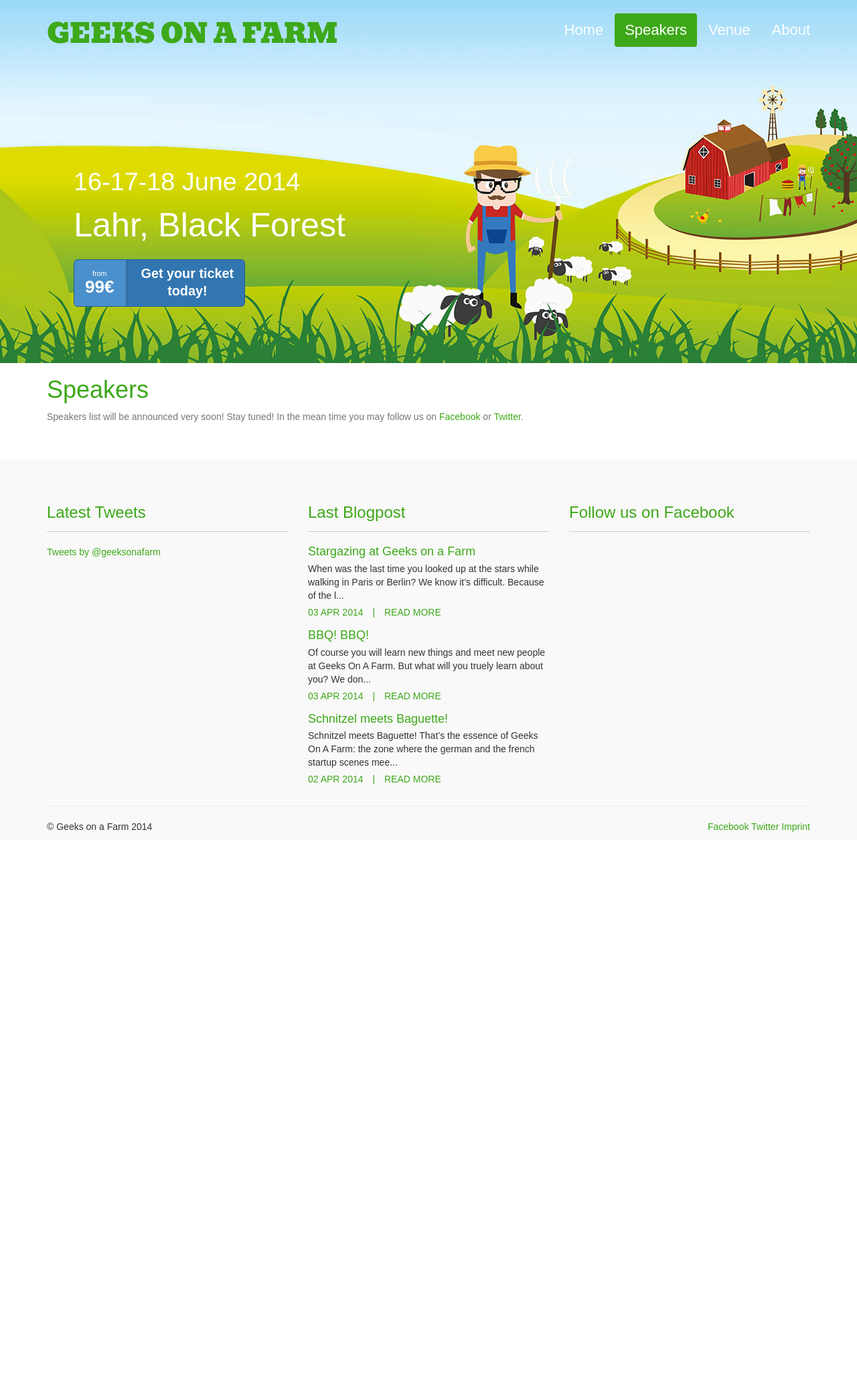
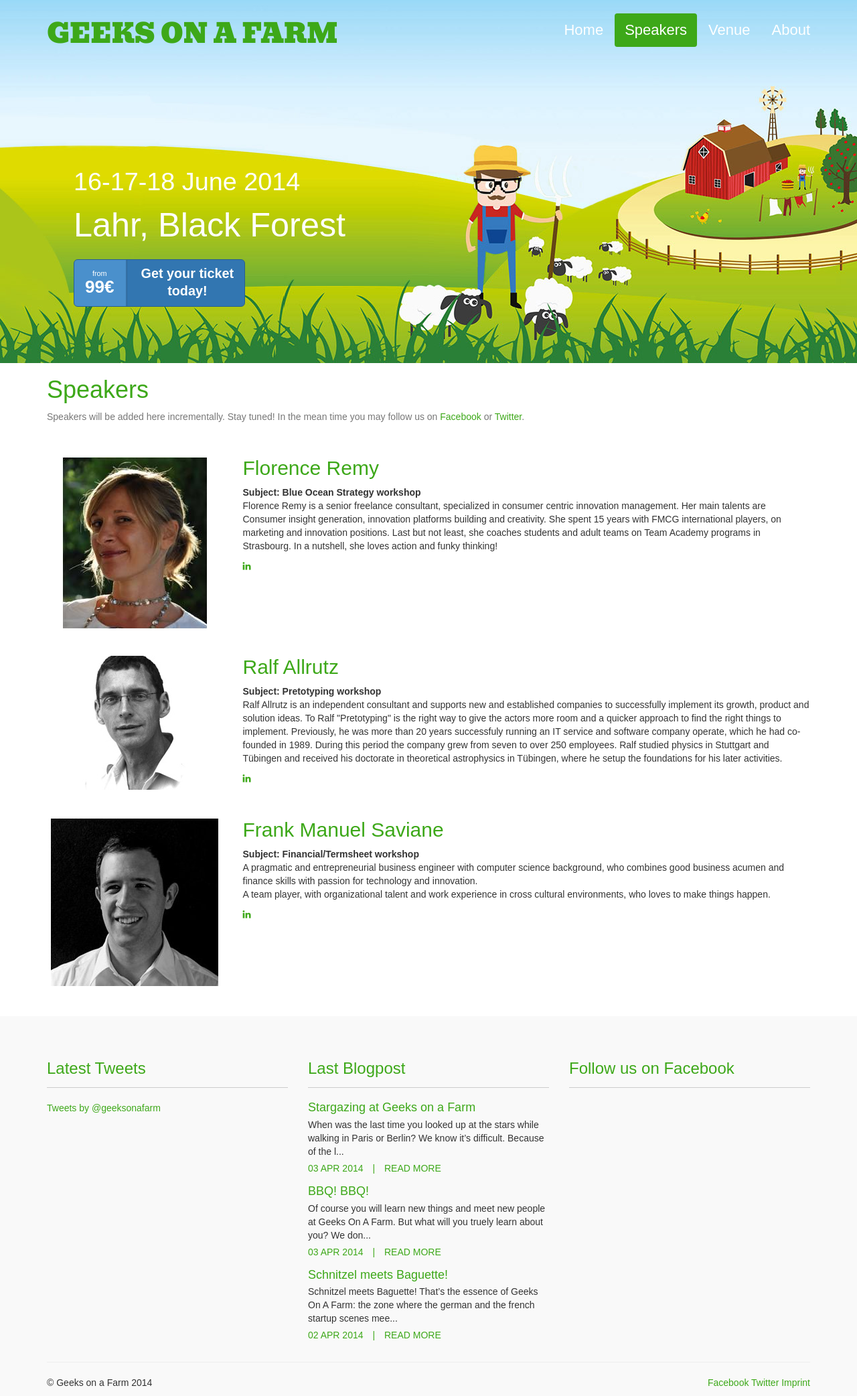
Before and after one commit to brakotozafy/geeksonafarm, a Jekyll site: the page built from speakers.html, in a window 1280 px wide. Shown: the whole page at 67% size. Built offline with Jekyll 4.4.1, drawn with Linux system fonts in a browser that asks for light colours; nearby versions of some CDN libraries; some web fonts are replaced; Markdown is read by kramdown in place of the engine named in the settings; comment, search, counter and statistics services are not loaded; before the commit the page ends 1254 px from its top, so only the background shows below that.

Commit message:
add infos on speakers page

```diff
--- a/_layouts/default.html
+++ b/_layouts/default.html
@@ -15,6 +15,7 @@
     <link href="//fonts.googleapis.com/css?family=Droid+Sans+Mono" media="screen" rel="stylesheet" />
     <link href="//fonts.googleapis.com/css?family=Droid+Serif:400,400italic,700,700italic" media="screen" rel="stylesheet" />
     <link rel="stylesheet" href="//netdna.bootstrapcdn.com/bootstrap/3.1.1/css/bootstrap.min.css">
+    <link href="//netdna.bootstrapcdn.com/font-awesome/4.0.3/css/font-awesome.css" rel="stylesheet">
     <!-- Custom styles for this template -->
     <link href="/css/extra.css" rel="stylesheet">
     <!-- HTML5 shim and Respond.js IE8 support of HTML5 elements and media queries -->
--- a/css/extra.css
+++ b/css/extra.css
@@ -163,6 +163,11 @@
   border-color: #3da819;
   background-color: #3da819; }
 
+.speaker {
+  margin-top: 40px; }
+  .speaker h2 {
+    margin-top: 0; }
+
 @media screen and (min-width: 1000px) {
   .navbar {
     margin-bottom: 0;
--- a/css/extra.sass
+++ b/css/extra.sass
@@ -182,6 +182,10 @@
   border-color: $linkColor
   background-color: $linkColor
 
+.speaker
+  margin-top: 40px
+  h2
+    margin-top: 0
 
 @media screen and (min-width: 1000px)
   .navbar
--- a/speakers.html
+++ b/speakers.html
@@ -8,8 +8,70 @@
   <div class="col-lg-12">
     <h1>Speakers</h1>
     <p class="text-muted">
-      Speakers list will be announced very soon! Stay tuned!
+      Speakers will be added here incrementally. Stay tuned!
       In the mean time you may follow us on <a href="https://www.facebook.com/geeksonafarm">Facebook</a> or <a href="https://twitter.com/geeksonafarm">Twitter</a>.
     </p>
   </div>
 </div>
+
+<div class="row">
+  <div class="col-lg-12">
+
+    <div class="row speaker">
+      <div class="col-lg-3 text-center">
+        <img src="/img/florence_remy.jpg" alt="Florence Remy" />
+      </div>
+      <div class="col-lg-9">
+        <h2>Florence Remy</h2>
+        <strong>Subject: Blue Ocean Strategy workshop</strong>
+        <p>
+          Florence Remy is a senior freelance consultant, specialized in consumer centric innovation management. Her main talents are Consumer insight generation, innovation platforms building and creativity. She spent 15 years with FMCG international players, on marketing and innovation positions. Last but not least, she coaches students and adult teams on Team Academy programs in Strasbourg. In a nutshell, she loves action and funky thinking!
+        </p>
+        <ul class="list-inline">
+          <li>
+            <a href="http://fr.linkedin.com/pub/florence-remy/34/656/543/en"><i class="fa fa-linkedin"></i></a>
+          </li>
+        </ul>
+      </div>
+    </div>
+
+    <div class="row speaker">
+      <div class="col-lg-3 text-center">
+        <img src="/img/ralf_allrutz.jpg" alt="Ralf Allrutz" />
+      </div>
+      <div class="col-lg-9">
+        <h2>Ralf Allrutz</h2>
+        <strong>Subject: Pretotyping workshop</strong>
+        <p>
+          Ralf Allrutz is an independent consultant and supports new and established companies to successfully implement its growth, product and solution ideas. To Ralf "Pretotyping" is the right way to give the actors more room and a quicker approach to find the right things to implement. Previously, he was more than 20 years successfuly running an IT service and software company operate, which he had co-founded in 1989. During this period the company grew from seven to over 250 employees. Ralf studied physics in Stuttgart and Tübingen and received his doctorate in theoretical astrophysics in Tübingen, where he setup the foundations for his later activities.
+        </p>
+        <ul class="list-inline">
+          <li>
+            <a href="http://www.linkedin.com/in/allrutz"><i class="fa fa-linkedin"></i></a>
+          </li>
+        </ul>
+      </div>
+    </div>
+
+    <div class="row speaker">
+      <div class="col-lg-3 text-center">
+        <img src="/img/frank_manuel_saviane.jpg" alt="Frank Manuel Saviane" />
+      </div>
+      <div class="col-lg-9">
+        <h2>Frank Manuel Saviane</h2>
+        <strong>Subject: Financial/Termsheet workshop</strong>
+        <p>
+          A pragmatic and entrepreneurial business engineer with computer science background, who combines good business acumen and finance skills with passion for technology and innovation.
+          <br/>
+          A team player, with organizational talent and work experience in cross cultural environments, who loves to make things happen.
+        </p>
+        <ul class="list-inline">
+          <li>
+            <a href="https://www.linkedin.com/in/frankmanuelsaviane"><i class="fa fa-linkedin"></i></a>
+          </li>
+        </ul>
+      </div>
+    </div>
+
+  </div>
+</div>
```
Also changed, not shown: img/florence_remy.jpg (added), img/frank_manuel_saviane.jpg (added), img/ralf_allrutz.jpg (added).
